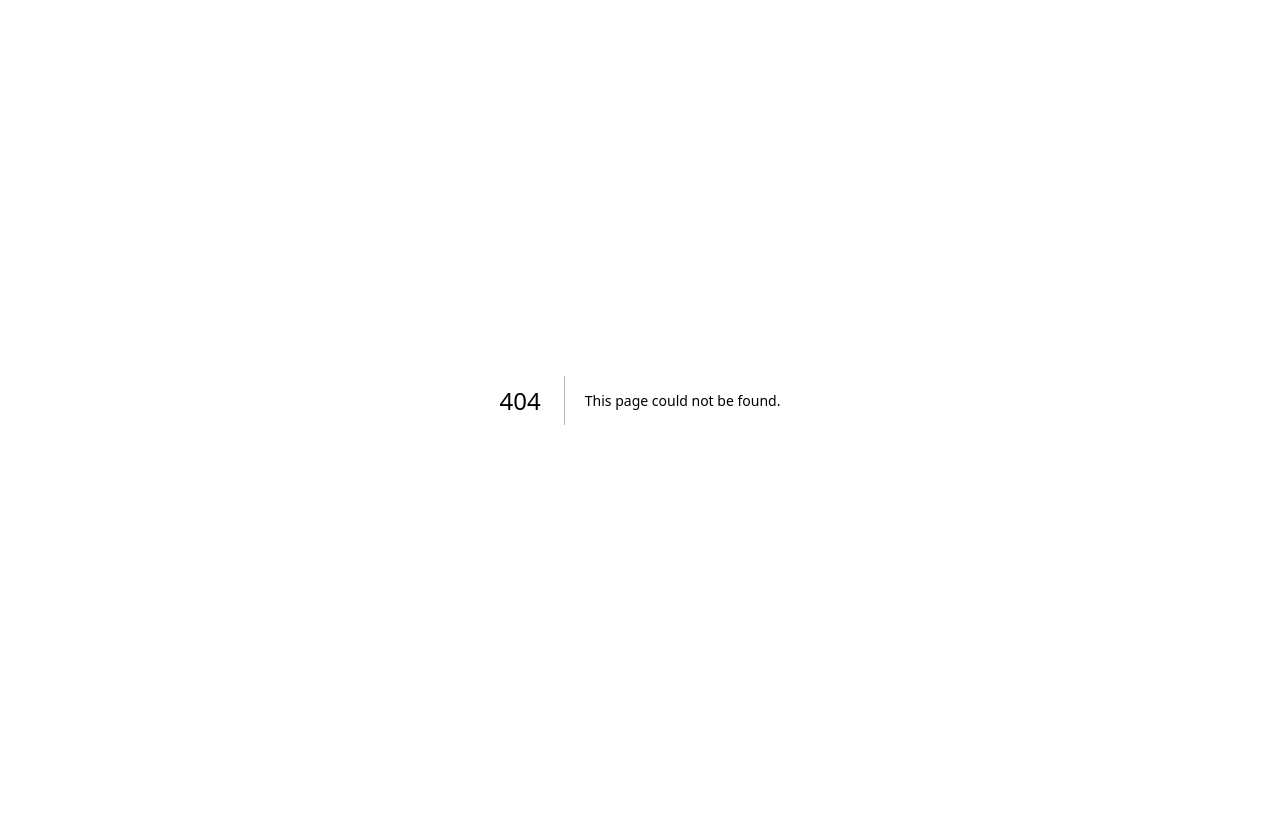
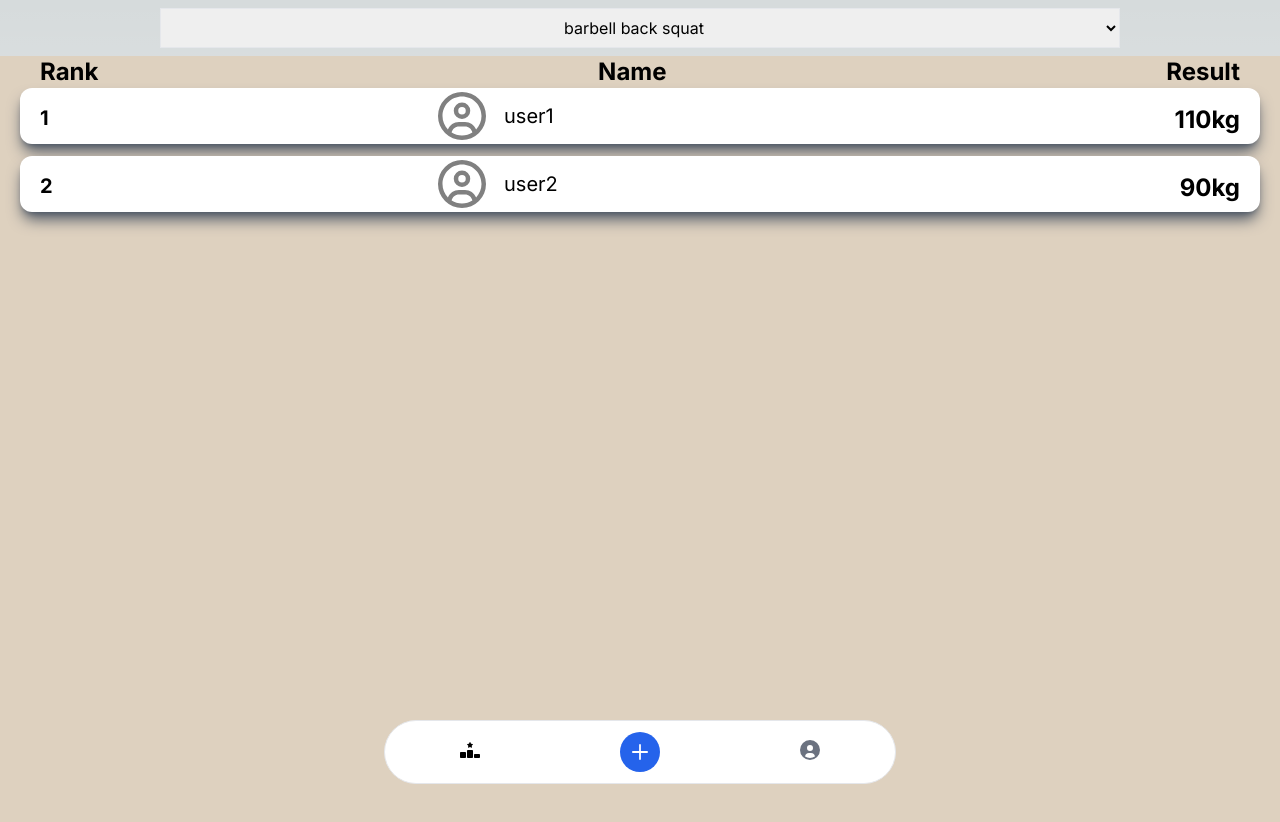
Before and after one commit to Ianshaw93/fitnessLeaderboard, a Next.js app: page /leaderboard in a window 1280 px wide. Before the commit this address had no page. Shown: the top 822 px of the page. Before the commit the page ends 800 px from the top, so only its background shows below. Built offline with nearby package versions, Linux system fonts and the light colour scheme.

Commit message:
leaderboard pulling in updated data

```diff
--- a/app/components/AddWorkout.jsx
+++ b/app/components/AddWorkout.jsx
@@ -5,10 +5,11 @@ import {
   dummyWorkoutLog
 } from '../data/mockData'
 import useApp from '@/store/useApp'
+import { useUser } from '@clerk/nextjs';
 
 export default function AddWorkout() { // later control with context or zustand
 
-
+  const { isLoaded, isSignedIn, user } = useUser();
   const [selectedCategory, setSelectedCategory] = useState("barbell_back_squat")
   const recordCategories = Object.keys(dummyLeaderboard[0]['personal_records'])
   const [result, setResult] = useState(null)
@@ -41,21 +42,22 @@ const categoryDropdown = (
   }
 
   function handleClick(event) {
+    if (isLoaded && isSignedIn) {
       // TODO: on click i) add to log;
       // need current category
       // need total of input at enter
       console.log("leaderboardData data: ", leaderboardData)
       console.log("current user id: ", currentUser)
       // user_2Sf9kBd0GnJCj2VgBcGqOcWB8p6
-    let userLog = workoutLogData.find(element => element.id=== currentUser.id) // returns undefined
+      let userLog = workoutLogData.find(element => element.id=== user.id) // returns undefined
       // add an entry if not present
       if (!userLog) {
         // add blank entry
         workoutLogData.push({
-        "id": currentUser.id,
+          "id": user.id,
           "log": []
         })
-      userLog = workoutLogData.find(element => element.id=== currentUser.id)
+        userLog = workoutLogData.find(element => element.id=== user.id)
       }
       let timeCode = "20230716"
       console.log(userLog)
@@ -76,7 +78,7 @@ const categoryDropdown = (
         // if no entry for today exists
 
         userLog['log'].push({
-        "timeCode": "20230716",
+          "timeCode": timeCode,
           "entries": [
             {
               "activity": selectedCategory,
@@ -90,7 +92,7 @@ const categoryDropdown = (
       setWorkoutLogData(workoutLogData)
       // ii) compare to pr
       let tempLeaderBoard = leaderboardData
-    let userPrEntry = tempLeaderBoard.find(element => element.id=== currentUser.id)
+      let userPrEntry = tempLeaderBoard.find(element => element.id=== user.id)
       let userPr = userPrEntry['personal_records'][selectedCategory]
       if (userPr === null || userPr < parseFloat(result)) { // if time then would be min
         // pr achieved!
@@ -102,6 +104,8 @@ const categoryDropdown = (
       }
 
       console.log(workoutLogData, leaderboardData)
+
+    }
   }
 
   const headerText = 'text-5xl capitalize font-thin text-gray-500'
--- a/app/components/Leaderboard.jsx
+++ b/app/components/Leaderboard.jsx
@@ -2,9 +2,11 @@
 import { useState } from 'react'
 import LeaderboardCard from './LeaderboardCard'
 import {dummyLeaderboard} from '../data/mockData'
+import useApp from '@/store/useApp'
 
 export default function Leaderboard() {
     // extract username from here?
+    const leaderboardData = useApp((state) => state.leaderboardData)
 
     const [selectedCategory, setSelectedCategory] = useState("barbell_back_squat")
     const recordCategories = Object.keys(dummyLeaderboard[0]['personal_records'])
@@ -31,7 +33,7 @@ export default function Leaderboard() {
         setSelectedCategory(event.target.value)
     }
 
-    let sortedLeaderboard = [...dummyLeaderboard].sort((a, b) => {
+    let sortedLeaderboard = [...leaderboardData].sort((a, b) => {
         const aValue = a.personal_records[selectedCategory];
         const bValue = b.personal_records[selectedCategory];
 
--- a/app/components/Navbar.jsx
+++ b/app/components/Navbar.jsx
@@ -12,32 +12,20 @@ export default function Navbar() {
 
 <div className="fixed z-50 w-full h-16 max-w-lg -translate-x-1/2 bg-white border border-gray-200 rounded-full bottom-4 left-1/2 dark:bg-gray-700 dark:border-gray-600">
     <div className="grid h-full max-w-lg grid-cols-3 mx-auto">
+    <Link href={'/leaderboard'} className="flex items-center justify-center">
         <button data-tooltip-target="tooltip-home" type="button" className="inline-flex flex-col items-center justify-center px-5 rounded-l-full hover:bg-gray-50 dark:hover:bg-gray-800 group">
             <svg className="w-5 h-5 mb-1 text-gray-500 dark:text-gray-400 group-hover:text-blue-600 dark:group-hover:text-blue-500" xmlns="http://www.w3.org/2000/svg" height="1em" viewBox="0 0 640 512">
-            {/* <svg className="w-5 h-5 mb-1 text-gray-500 dark:text-gray-400 group-hover:text-blue-600 dark:group-hover:text-blue-500" aria-hidden="true" xmlns="http://www.w3.org/2000/svg" fill="currentColor" viewBox="0 0 20 20"> */}
                 <path d="M353.8 54.1L330.2 6.3c-3.9-8.3-16.1-8.6-20.4 0L286.2 54.1l-52.3 7.5c-9.3 1.4-13.3 12.9-6.4 19.8l38 37-9 52.1c-1.4 9.3 8.2 16.5 16.8 12.2l46.9-24.8 46.6 24.4c8.6 4.3 18.3-2.9 16.8-12.2l-9-52.1 38-36.6c6.8-6.8 2.9-18.3-6.4-19.8l-52.3-7.5zM256 256c-17.7 0-32 14.3-32 32V480c0 17.7 14.3 32 32 32H384c17.7 0 32-14.3 32-32V288c0-17.7-14.3-32-32-32H256zM32 320c-17.7 0-32 14.3-32 32V480c0 17.7 14.3 32 32 32H160c17.7 0 32-14.3 32-32V352c0-17.7-14.3-32-32-32H32zm416 96v64c0 17.7 14.3 32 32 32H608c17.7 0 32-14.3 32-32V416c0-17.7-14.3-32-32-32H480c-17.7 0-32 14.3-32 32z"/>
             </svg>
-                {/* <path d="m19.707 9.293-2-2-7-7a1 1 0 0 0-1.414 0l-7 7-2 2a1 1 0 0 0 1.414 1.414L2 10.414V18a2 2 0 0 0 2 2h3a1 1 0 0 0 1-1v-4a1 1 0 0 1 1-1h2a1 1 0 0 1 1 1v4a1 1 0 0 0 1 1h3a2 2 0 0 0 2-2v-7.586l.293.293a1 1 0 0 0 1.414-1.414Z"/>
-            </svg> */}
             <span className="sr-only">Home</span>
         </button>
         <div id="tooltip-home" role="tooltip" className="absolute z-10 invisible inline-block px-3 py-2 text-sm font-medium text-white transition-opacity duration-300 bg-gray-900 rounded-lg shadow-sm opacity-0 tooltip dark:bg-gray-700">
             Home
             <div className="tooltip-arrow" data-popper-arrow></div>
         </div>
-        {/* <button data-tooltip-target="tooltip-wallet" type="button" className="inline-flex flex-col items-center justify-center px-5 hover:bg-gray-50 dark:hover:bg-gray-800 group">
-            <svg className="w-5 h-5 mb-1 text-gray-500 dark:text-gray-400 group-hover:text-blue-600 dark:group-hover:text-blue-500" aria-hidden="true" xmlns="http://www.w3.org/2000/svg" fill="currentColor" viewBox="0 0 20 20">
-                <path d="M11.074 4 8.442.408A.95.95 0 0 0 7.014.254L2.926 4h8.148ZM9 13v-1a4 4 0 0 1 4-4h6V6a1 1 0 0 0-1-1H1a1 1 0 0 0-1 1v13a1 1 0 0 0 1 1h17a1 1 0 0 0 1-1v-2h-6a4 4 0 0 1-4-4Z"/>
-                <path d="M19 10h-6a2 2 0 0 0-2 2v1a2 2 0 0 0 2 2h6a1 1 0 0 0 1-1v-3a1 1 0 0 0-1-1Zm-4.5 3.5a1 1 0 1 1 0-2 1 1 0 0 1 0 2ZM12.62 4h2.78L12.539.41a1.086 1.086 0 1 0-1.7 1.352L12.62 4Z"/>
-            </svg>
-            <span className="sr-only">Wallet</span>
-        </button>
-        <div id="tooltip-wallet" role="tooltip" className="absolute z-10 invisible inline-block px-3 py-2 text-sm font-medium text-white transition-opacity duration-300 bg-gray-900 rounded-lg shadow-sm opacity-0 tooltip dark:bg-gray-700">
-            Wallet
-            <div className="tooltip-arrow" data-popper-arrow></div>
-        </div> */}
+    </Link>
         <div className="flex items-center justify-center">
-            <Link href={'/workout'}>
+            <Link href={'/workout'} className="flex items-center justify-center">
                 <button data-tooltip-target="tooltip-new" type="button" className="inline-flex items-center justify-center w-10 h-10 font-medium bg-blue-600 rounded-full hover:bg-blue-700 group focus:ring-4 focus:ring-blue-300 focus:outline-none dark:focus:ring-blue-800">
                     <svg className="w-4 h-4 text-white" aria-hidden="true" xmlns="http://www.w3.org/2000/svg" fill="none" viewBox="0 0 18 18">
                         <path stroke="currentColor" strokeLinecap="round" strokeLinejoin="round" strokeWidth="2" d="M9 1v16M1 9h16"/>
@@ -50,22 +38,14 @@ export default function Navbar() {
             Create new item
             <div className="tooltip-arrow" data-popper-arrow></div>
         </div>
-        {/* <button data-tooltip-target="tooltip-settings" type="button" className="inline-flex flex-col items-center justify-center px-5 hover:bg-gray-50 dark:hover:bg-gray-800 group">
-            <svg className="w-5 h-5 mb-1 text-gray-500 dark:text-gray-400 group-hover:text-blue-600 dark:group-hover:text-blue-500" aria-hidden="true" xmlns="http://www.w3.org/2000/svg" fill="none" viewBox="0 0 20 20">
-                <path stroke="currentColor" strokeLinecap="round" strokeLinejoin="round" strokeWidth="2" d="M4 12.25V1m0 11.25a2.25 2.25 0 0 0 0 4.5m0-4.5a2.25 2.25 0 0 1 0 4.5M4 19v-2.25m6-13.5V1m0 2.25a2.25 2.25 0 0 0 0 4.5m0-4.5a2.25 2.25 0 0 1 0 4.5M10 19V7.75m6 4.5V1m0 11.25a2.25 2.25 0 1 0 0 4.5 2.25 2.25 0 0 0 0-4.5ZM16 19v-2"/>
-            </svg>
-            <span className="sr-only">Settings</span>
-        </button>
-        <div id="tooltip-settings" role="tooltip" className="absolute z-10 invisible inline-block px-3 py-2 text-sm font-medium text-white transition-opacity duration-300 bg-gray-900 rounded-lg shadow-sm opacity-0 tooltip dark:bg-gray-700">
-            Settings
-            <div className="tooltip-arrow" data-popper-arrow></div>
-        </div> */}
+        <Link href={'/profile'} className="flex items-center justify-center">
             <button data-tooltip-target="tooltip-profile" type="button" className="inline-flex flex-col items-center justify-center px-5 rounded-r-full hover:bg-gray-50 dark:hover:bg-gray-800 group">
                 <svg className="w-5 h-5 mb-1 text-gray-500 dark:text-gray-400 group-hover:text-blue-600 dark:group-hover:text-blue-500" aria-hidden="true" xmlns="http://www.w3.org/2000/svg" fill="currentColor" viewBox="0 0 20 20">
                     <path d="M10 0a10 10 0 1 0 10 10A10.011 10.011 0 0 0 10 0Zm0 5a3 3 0 1 1 0 6 3 3 0 0 1 0-6Zm0 13a8.949 8.949 0 0 1-4.951-1.488A3.987 3.987 0 0 1 9 13h2a3.987 3.987 0 0 1 3.951 3.512A8.949 8.949 0 0 1 10 18Z"/>
                 </svg>
                 <span className="sr-only">Profile</span>
             </button>
+        </Link>
         <div id="tooltip-profile" role="tooltip" className="absolute z-10 invisible inline-block px-3 py-2 text-sm font-medium text-white transition-opacity duration-300 bg-gray-900 rounded-lg shadow-sm opacity-0 tooltip dark:bg-gray-700">
             Profile
             <div className="tooltip-arrow" data-popper-arrow></div>
--- /dev/null
+++ b/app/leaderboard/page.jsx
@@ -0,0 +1,12 @@
+import Navbar from '../components/Navbar'
+import Leaderboard from '../components/Leaderboard'
+
+export default function Home() {
+
+  return (
+    <>
+    <Navbar />
+    <Leaderboard />
+    </>
+  )
+}
```
Lines whose indentation alone changed are shown as unchanged.
